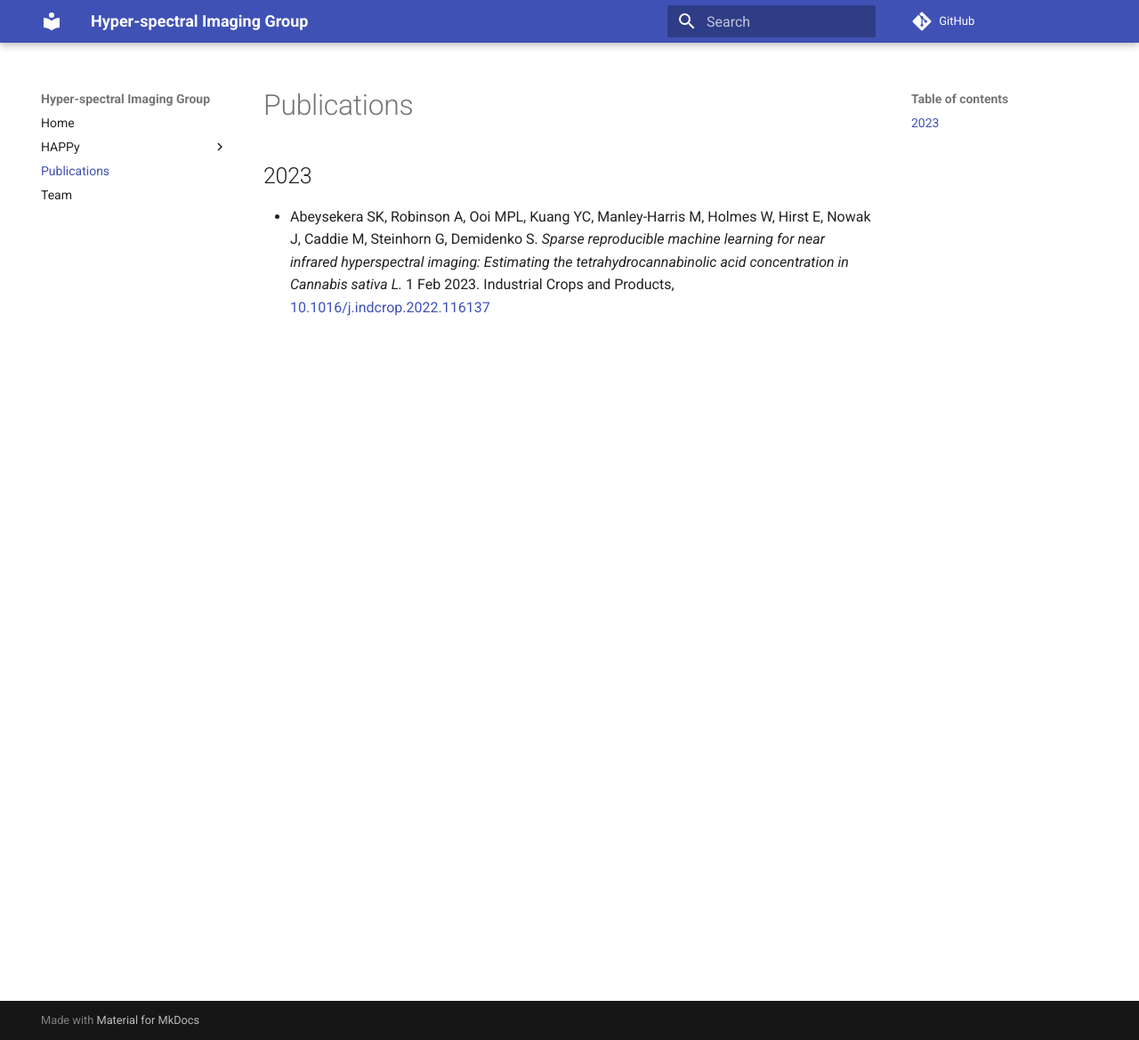
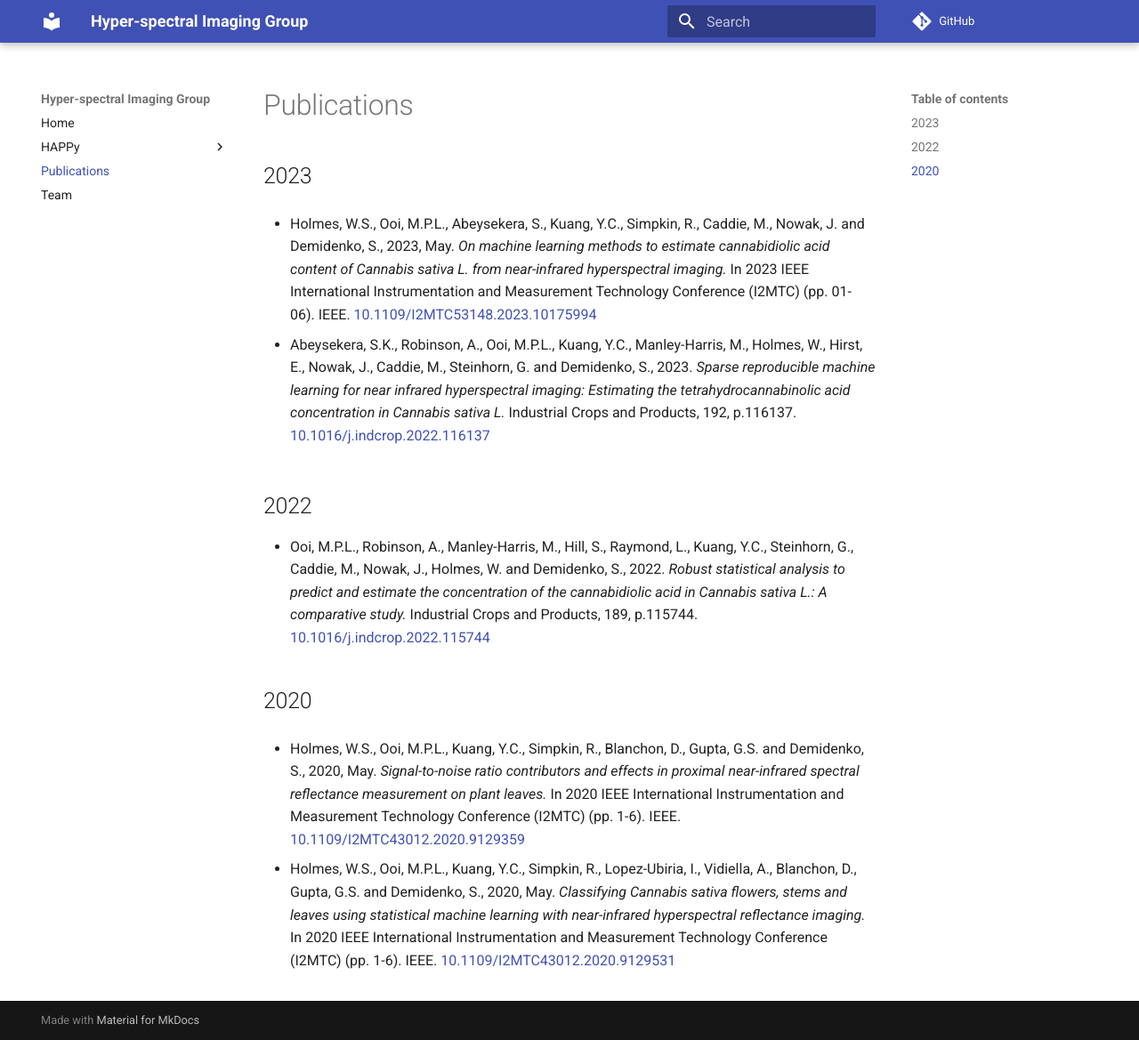
Before and after one commit to wairas/hsi-website, an MkDocs documentation site: the page built from docs/publications.md, in a window 1280 px wide and 1169 px high. Shown: the whole window at 89% size. Built offline with MkDocs 1.6.1 and Material for MkDocs 9.7.7, drawn with Linux system fonts in a browser that asks for light colours; comment, search, counter and statistics services are not loaded.

Commit message:
added Melanie's list of publications

```diff
--- a/docs/publications.md
+++ b/docs/publications.md
@@ -1,8 +1,42 @@
 # 2023
 
-* Abeysekera SK, Robinson A, Ooi MPL, Kuang YC, Manley-Harris M, Holmes W,
-  Hirst E, Nowak J, Caddie M, Steinhorn G, Demidenko S. *Sparse reproducible
-  machine learning for near infrared hyperspectral imaging: Estimating the
-  tetrahydrocannabinolic acid concentration in Cannabis sativa L.*
-  1 Feb 2023. Industrial Crops and Products,
-  [10.1016/j.indcrop.2022.116137](https://doi.org/10.1016/j.indcrop.2022.116137)
+* Holmes, W.S., Ooi, M.P.L., Abeysekera, S., Kuang, Y.C., Simpkin, R.,
+  Caddie, M., Nowak, J. and Demidenko, S., 2023, May. *On machine learning
+  methods to estimate cannabidiolic acid content of Cannabis sativa L.
+  from near-infrared hyperspectral imaging.* In 2023 IEEE International
+  Instrumentation and Measurement Technology Conference (I2MTC) (pp. 01-06).
+  IEEE.
+  [10.1109/I2MTC53148.2023.10175994](https://dx.doi.org/10.1109/I2MTC53148.2023.10175994)
+
+* Abeysekera, S.K., Robinson, A., Ooi, M.P.L., Kuang, Y.C., Manley-Harris, M.,
+  Holmes, W., Hirst, E., Nowak, J., Caddie, M., Steinhorn, G. and Demidenko,
+  S., 2023. *Sparse reproducible machine learning for near infrared hyperspectral
+  imaging: Estimating the tetrahydrocannabinolic acid concentration in Cannabis
+  sativa L.* Industrial Crops and Products, 192, p.116137.
+  [10.1016/j.indcrop.2022.116137](https://dx.doi.org/10.1016/j.indcrop.2022.116137)
+
+# 2022
+
+* Ooi, M.P.L., Robinson, A., Manley-Harris, M., Hill, S., Raymond, L.,
+  Kuang, Y.C., Steinhorn, G., Caddie, M., Nowak, J., Holmes, W. and
+  Demidenko, S., 2022. *Robust statistical analysis to predict and estimate
+  the concentration of the cannabidiolic acid in Cannabis sativa L.:
+  A comparative study.* Industrial Crops and Products, 189, p.115744.
+  [10.1016/j.indcrop.2022.115744](https://dx.doi.org/10.1016/j.indcrop.2022.115744)
+
+# 2020
+
+* Holmes, W.S., Ooi, M.P.L., Kuang, Y.C., Simpkin, R., Blanchon, D., Gupta, G.S.
+  and Demidenko, S., 2020, May. *Signal-to-noise ratio contributors and effects
+  in proximal near-infrared spectral reflectance measurement on plant leaves.*
+  In 2020 IEEE International Instrumentation and Measurement Technology
+  Conference (I2MTC) (pp. 1-6). IEEE.
+  [10.1109/I2MTC43012.2020.9129359](https://dx.doi.org/10.1109/I2MTC43012.2020.9129359)
+
+* Holmes, W.S., Ooi, M.P.L., Kuang, Y.C., Simpkin, R., Lopez-Ubiria, I.,
+  Vidiella, A., Blanchon, D., Gupta, G.S. and Demidenko, S., 2020, May.
+  *Classifying Cannabis sativa flowers, stems and leaves using statistical
+  machine learning with near-infrared hyperspectral reflectance imaging.*
+  In 2020 IEEE International Instrumentation and Measurement Technology
+  Conference (I2MTC) (pp. 1-6). IEEE.
+  [10.1109/I2MTC43012.2020.9129531](https://dx.doi.org/10.1109/I2MTC43012.2020.9129531)
```
